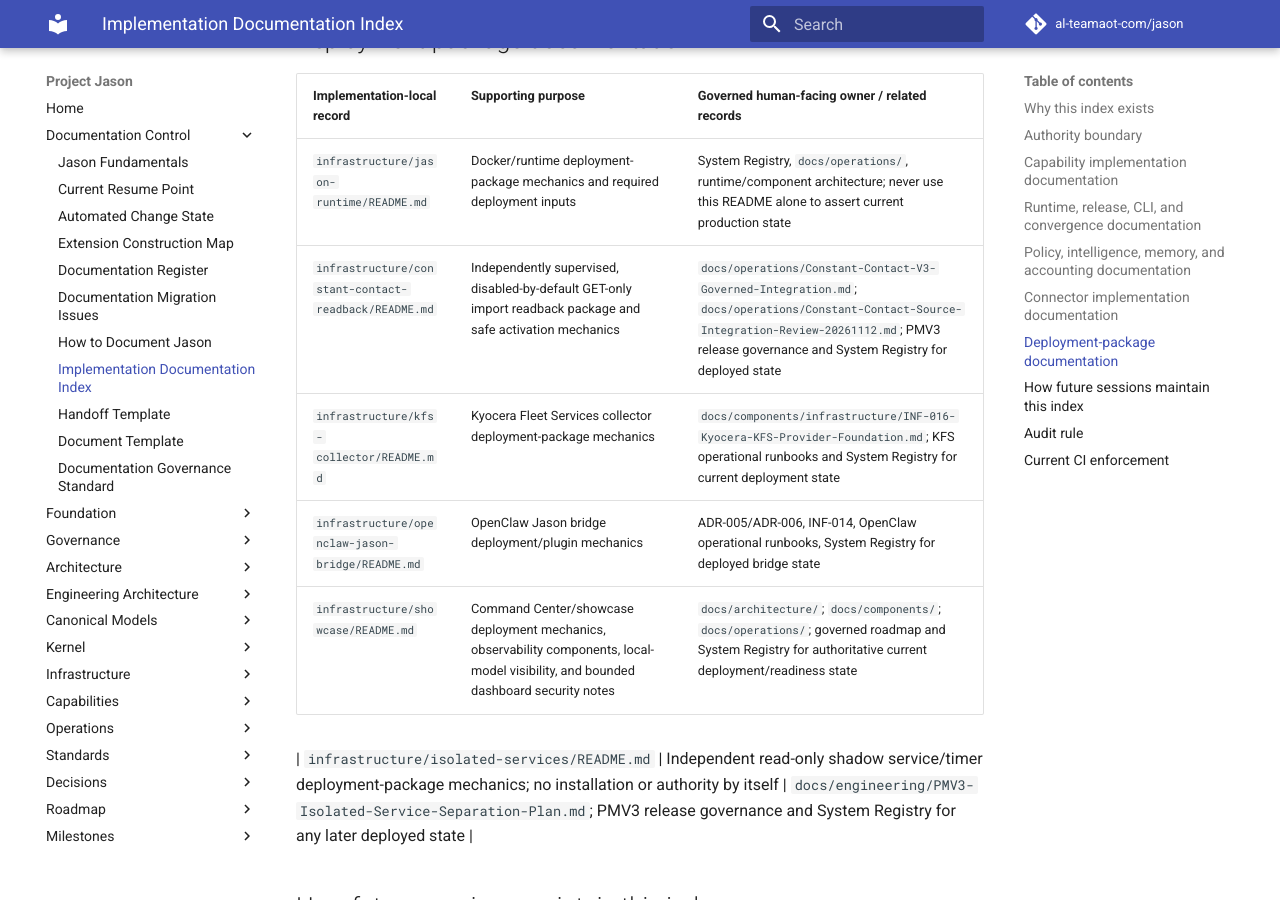
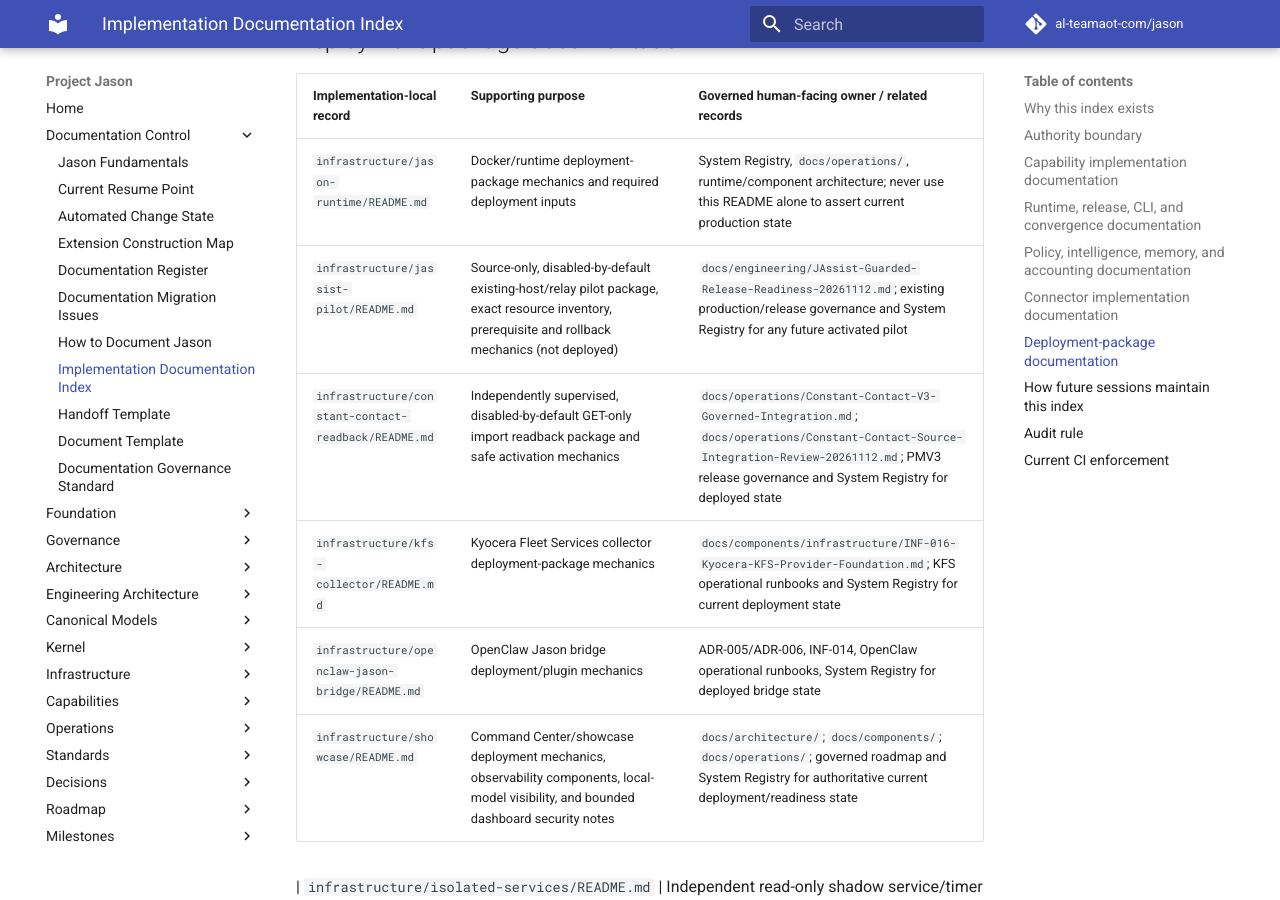
Before and after one commit to al-teamaot-com/jason, an MkDocs documentation site: the page built from docs/control/IMPLEMENTATION-DOCUMENTATION-INDEX.md, in a window 1280 px wide and 900 px high, scrolled down 4601 px. Built offline with MkDocs 1.6.1 and Material for MkDocs 9.7.7, drawn with Linux system fonts in a browser that asks for light colours; comment, search, counter and statistics services are not loaded.

Commit message:
Index the J-Assist reuse pilot package in documentation control

```diff
--- a/docs/control/IMPLEMENTATION-DOCUMENTATION-INDEX.md
+++ b/docs/control/IMPLEMENTATION-DOCUMENTATION-INDEX.md
@@ -89,6 +89,7 @@ If a package README contains a material architecture, authority, security, or op
 | Implementation-local record | Supporting purpose | Governed human-facing owner / related records |
 |---|---|---|
 | `infrastructure/jason-runtime/README.md` | Docker/runtime deployment-package mechanics and required deployment inputs | System Registry, `docs/operations/`, runtime/component architecture; never use this README alone to assert current production state |
+| `infrastructure/jassist-pilot/README.md` | Source-only, disabled-by-default existing-host/relay pilot package, exact resource inventory, prerequisite and rollback mechanics (not deployed) | `docs/engineering/JAssist-Guarded-Release-Readiness-20261112.md`; existing production/release governance and System Registry for any future activated pilot |
 | `infrastructure/constant-contact-readback/README.md` | Independently supervised, disabled-by-default GET-only import readback package and safe activation mechanics | `docs/operations/Constant-Contact-V3-Governed-Integration.md`; `docs/operations/Constant-Contact-Source-Integration-Review-20261112.md`; PMV3 release governance and System Registry for deployed state |
 | `infrastructure/kfs-collector/README.md` | Kyocera Fleet Services collector deployment-package mechanics | `docs/components/infrastructure/INF-016-Kyocera-KFS-Provider-Foundation.md`; KFS operational runbooks and System Registry for current deployment state |
 | `infrastructure/openclaw-jason-bridge/README.md` | OpenClaw Jason bridge deployment/plugin mechanics | ADR-005/ADR-006, INF-014, OpenClaw operational runbooks, System Registry for deployed bridge state |
```
